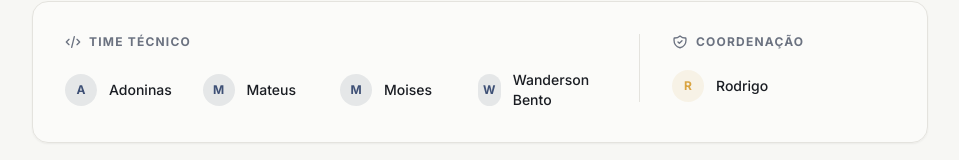
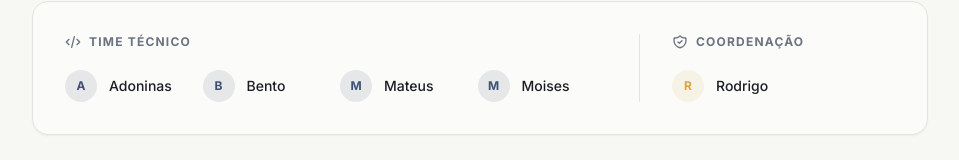
Before and after one commit to mateusroliveira-collab/acelerador_rm, a Next.js app: page / in a window 1280 px wide. Shown: the part 529-689 px from the top of the page, without its empty margins (160-1119 px from the left). Built offline with nearby package versions, Linux system fonts and the light colour scheme.

Commit message:
ajustando o nome do bento

```diff
--- a/app/page.tsx
+++ b/app/page.tsx
@@ -79,9 +79,10 @@ export default function HomePage() {
               <div className="mt-5 grid grid-cols-2 gap-4 sm:grid-cols-4">
                 {[
                   { nome: "Adoninas", inicial: "A" },
+                  { nome: "Bento", inicial: "B" },
                   { nome: "Mateus", inicial: "M" },
                   { nome: "Moises", inicial: "M" },
-                  { nome: "Wanderson Bento", inicial: "W" },
+
                 ].map((membro) => (
                   <div key={membro.nome} className="flex items-center gap-3 transition hover:opacity-80">
                     <div className="flex h-8 w-8 items-center justify-center rounded-full bg-brand/10 text-xs font-bold text-brand-light">
```
